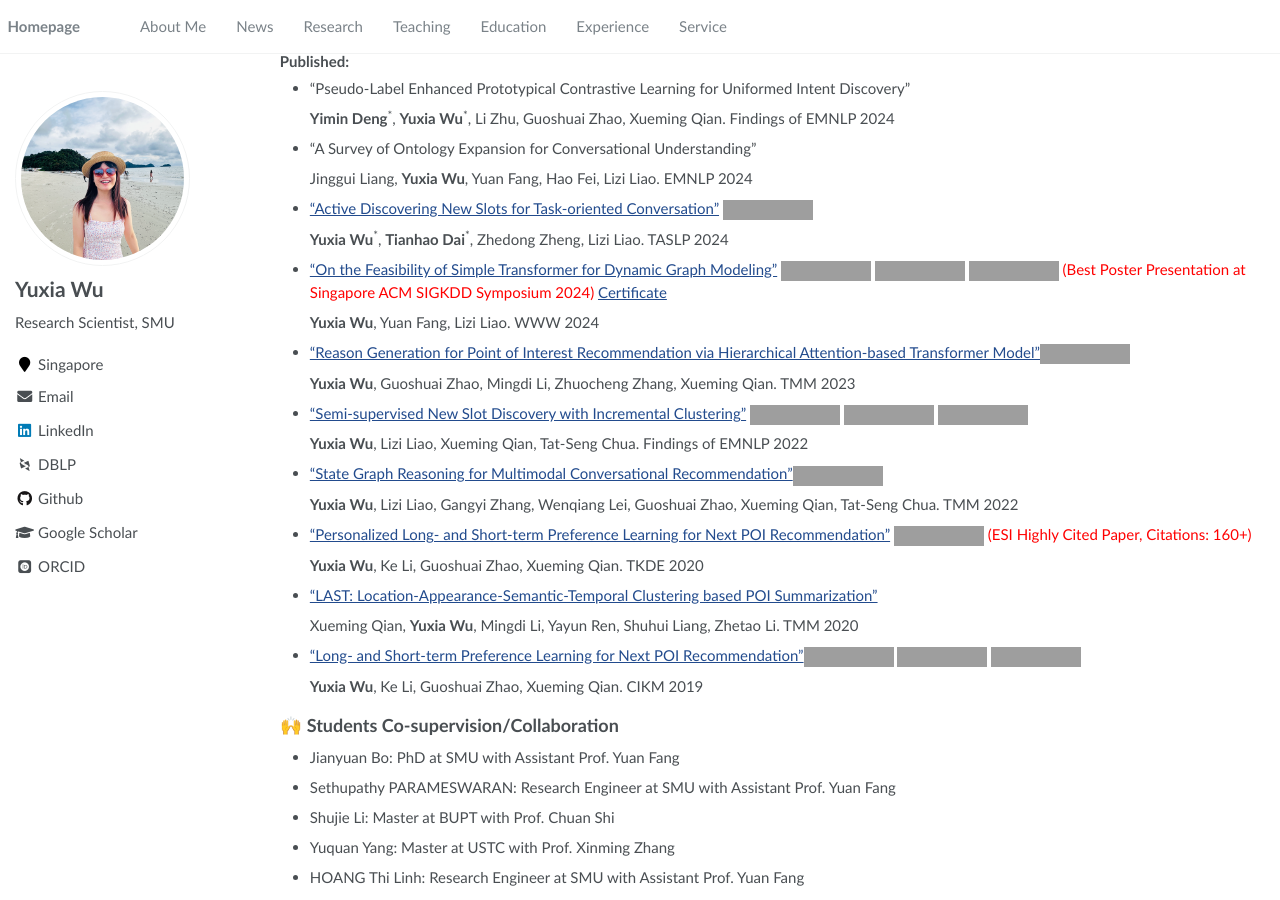
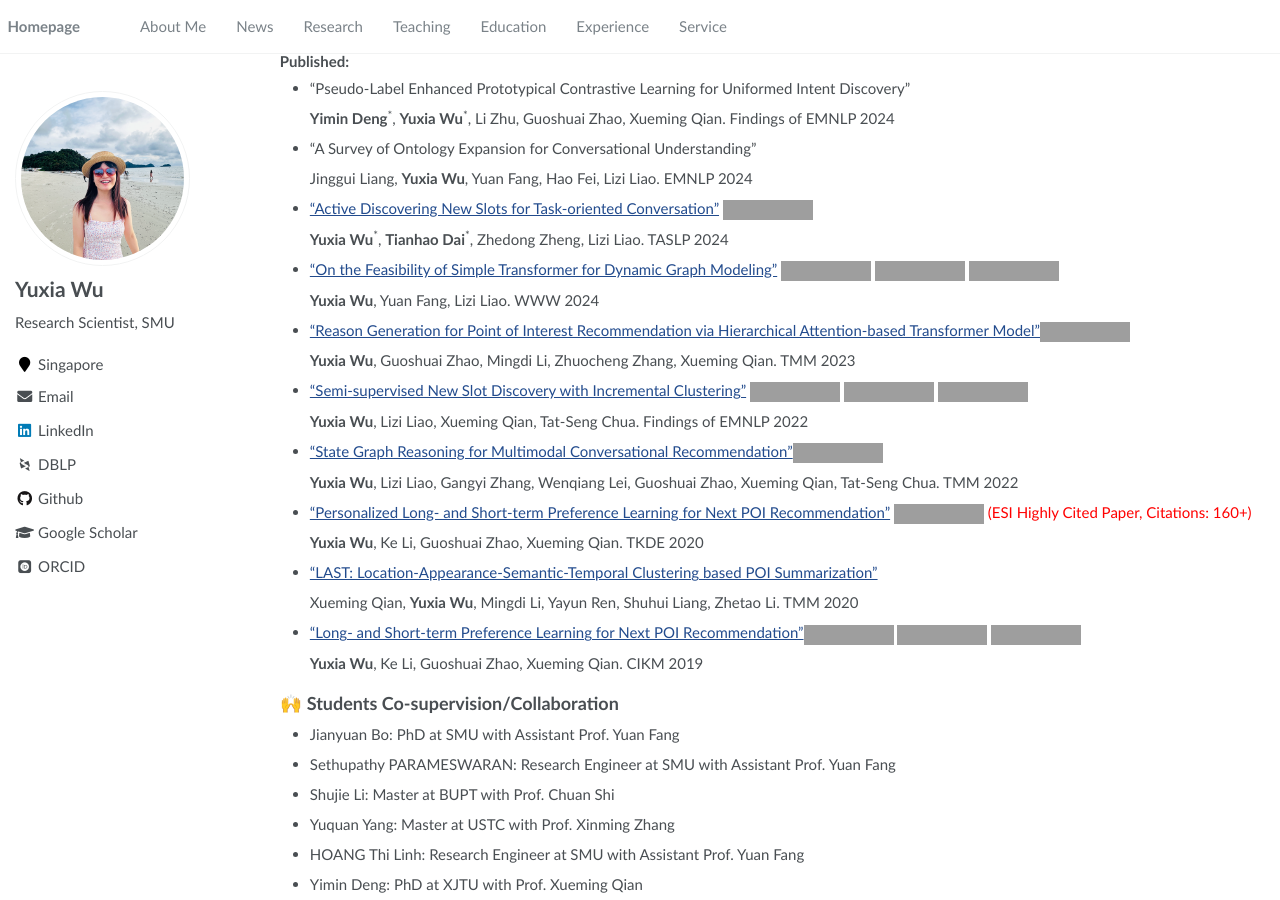
Before and after one commit to YuxiaWu/YuxiaWu.github.io, a Jekyll site: the page built from _pages/about.md, in a window 1280 px wide and 900 px high, scrolled down 765 px, cut to the strip 0-900 px from the top of the window. Built offline with Jekyll 4.4.1, drawn with Linux system fonts in a browser that asks for light colours; some web fonts are replaced; grey boxes are pictures that could not be loaded.

Commit message:
Update about.md

```diff
--- a/_pages/about.md
+++ b/_pages/about.md
@@ -64,7 +64,7 @@
 
       **Yuxia Wu**<sup>\*</sup>, **Tianhao Dai**<sup>\*</sup>, Zhedong Zheng, Lizi Liao. TASLP 2024
 
-  - ["On the Feasibility of Simple Transformer for Dynamic Graph Modeling"](https://dl.acm.org/doi/pdf/10.1145/3589334.3645622) [![CODE](https://img.shields.io/badge/CODE-blue)](https://github.com/YuxiaWu/SimpleDyG) <strong><span class='show_paper_citations' data='bRgptuYAAAAJ:KlAtU1dfN6UC'></span></strong> [![Poster](https://img.shields.io/badge/Poster-blue)](/my_papers/WWW24-SimpleDyG-poster.pdf) [![VIDEO](https://img.shields.io/badge/VIDEO-blue)](https://www.youtube.com/watch?v=7sS0yVRS_jM) <span style="color:red">(Best Poster Presentation at Singapore ACM SIGKDD Symposium 2024) </span> [Certificate](images/Award Certificate - Yuxia.pdf)
+  - ["On the Feasibility of Simple Transformer for Dynamic Graph Modeling"](https://dl.acm.org/doi/pdf/10.1145/3589334.3645622) [![CODE](https://img.shields.io/badge/CODE-blue)](https://github.com/YuxiaWu/SimpleDyG) <strong><span class='show_paper_citations' data='bRgptuYAAAAJ:KlAtU1dfN6UC'></span></strong> [![Poster](https://img.shields.io/badge/Poster-blue)](/my_papers/WWW24-SimpleDyG-poster.pdf) [![VIDEO](https://img.shields.io/badge/VIDEO-blue)](https://www.youtube.com/watch?v=7sS0yVRS_jM)
 
     **Yuxia Wu**, Yuan Fang, Lizi Liao. WWW 2024
 
```
